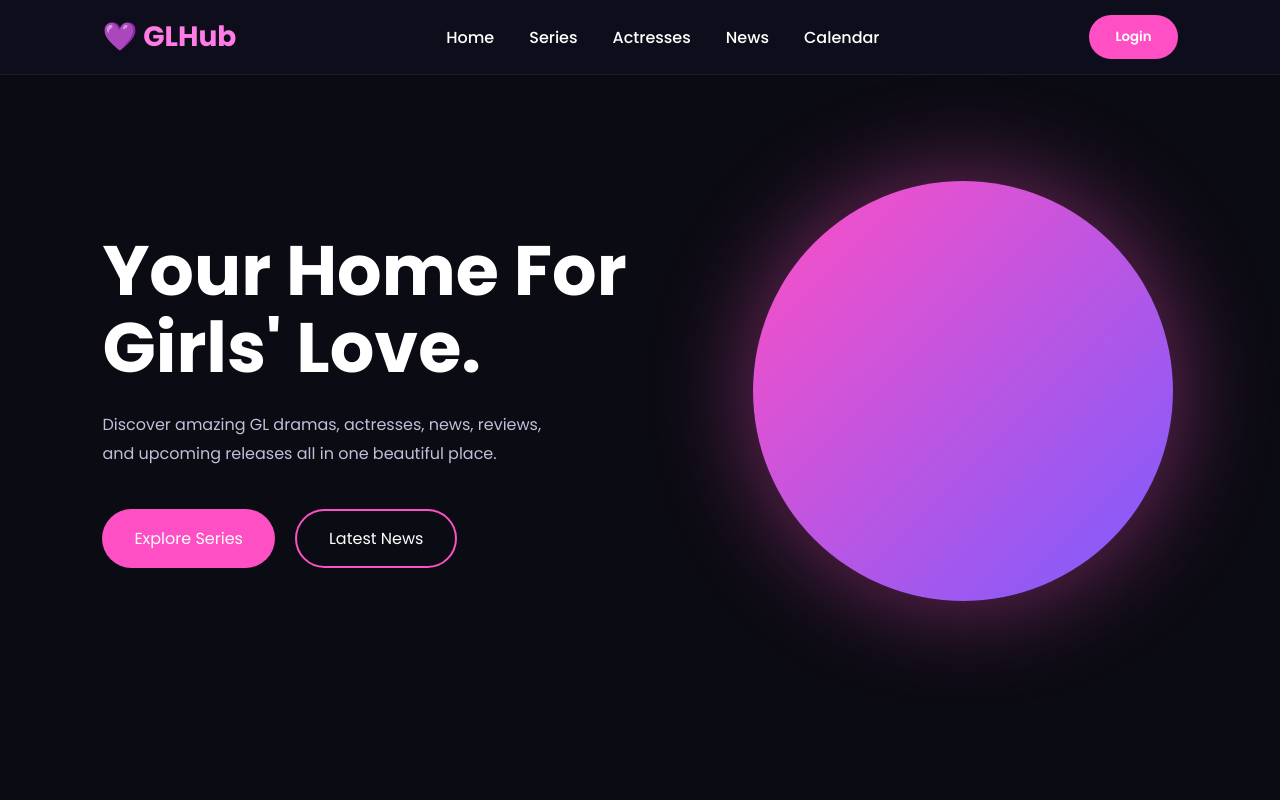
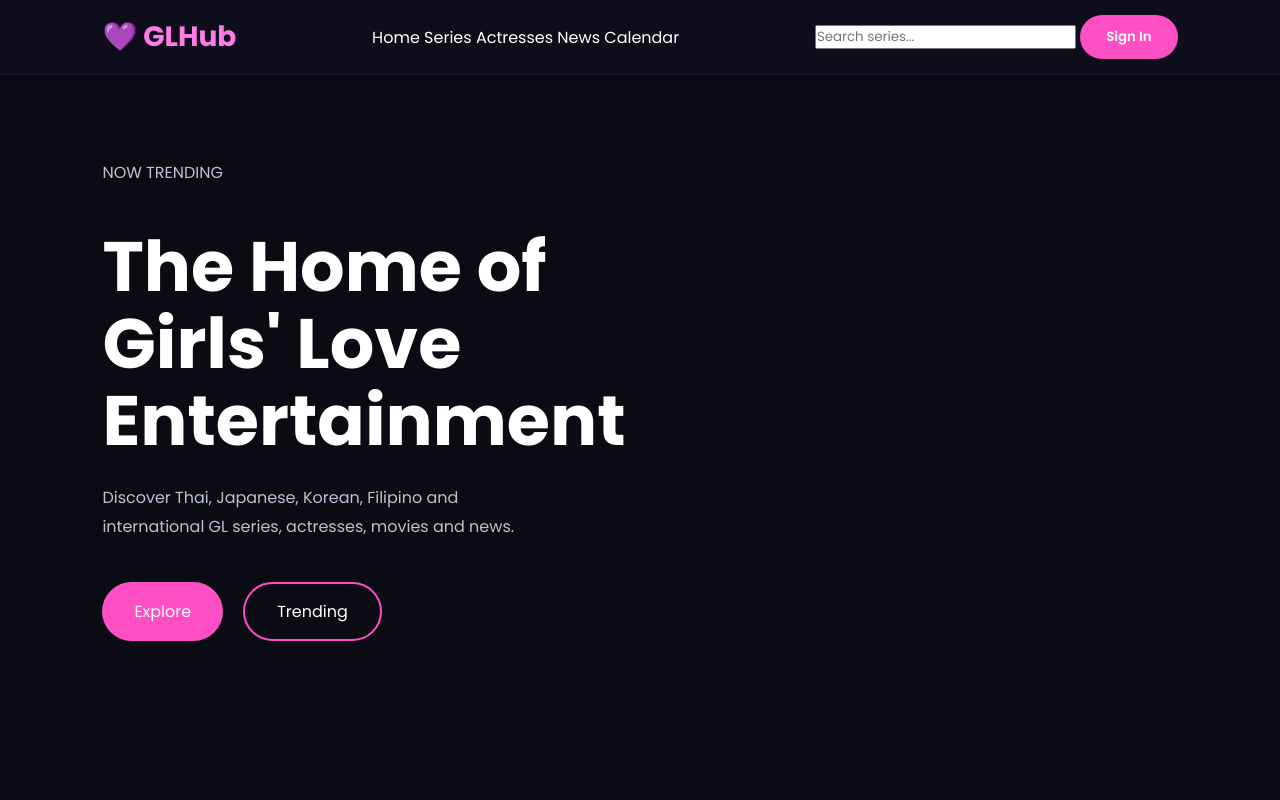
Before and after one commit to hartuuuu/gl-hub, a plain HTML site: page index.html in a window 1280 px wide. Shown: the top 800 px of the page. Drawn offline with Linux system fonts and the light colour scheme.

Commit message:
Update index.html

```diff
--- a/index.html
+++ b/index.html
@@ -21,33 +21,55 @@
 💜 GLHub
 </div>
 
-<ul>
+<div class="nav-links">
 
-<li><a href="#">Home</a></li>
-<li><a href="#">Series</a></li>
-<li><a href="#">Actresses</a></li>
-<li><a href="#">News</a></li>
-<li><a href="#">Calendar</a></li>
+<a href="#">Home</a>
+<a href="#">Series</a>
+<a href="#">Actresses</a>
+<a href="#">News</a>
+<a href="#">Calendar</a>
 
-</ul>
+</div>
+
+<div class="nav-right">
+
+<input
+type="text"
+placeholder="Search series..."
+class="search-box">
 
 <button class="login-btn">
-Login
+
+Sign In
+
 </button>
+
+</div>
 
 </nav>
 
-<header>
+<header class="hero">
 
-<div class="hero">
+<div class="hero-overlay">
 
-<h1>Your Home For<br>Girls' Love.</h1>
+<p class="tag">
 
-<p>
+NOW TRENDING
 
-Discover amazing GL dramas, actresses,
-news, reviews, and upcoming releases
-all in one beautiful place.
+</p>
+
+<h1>
+
+The Home of<br>
+Girls' Love Entertainment
+
+</h1>
+
+<p class="hero-text">
+
+Discover Thai, Japanese, Korean,
+Filipino and international GL series,
+actresses, movies and news.
 
 </p>
 
@@ -55,23 +77,17 @@ all in one beautiful place.
 
 <button class="primary">
 
-Explore Series
+Explore
 
 </button>
 
 <button class="secondary">
 
-Latest News
+Trending
 
 </button>
 
 </div>
-
-</div>
-
-<div class="hero-image">
-
-<div class="circle"></div>
 
 </div>
 
```
